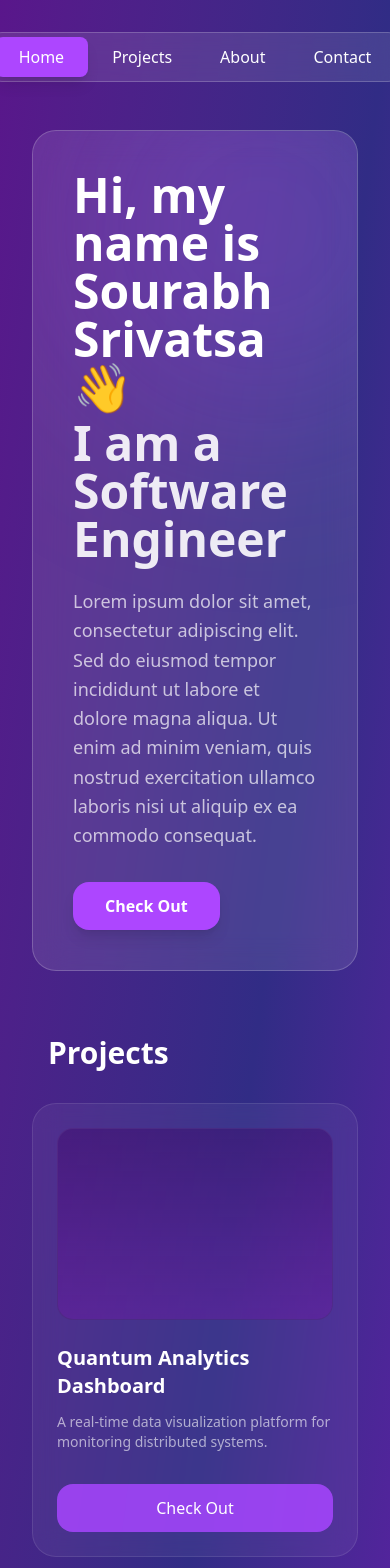
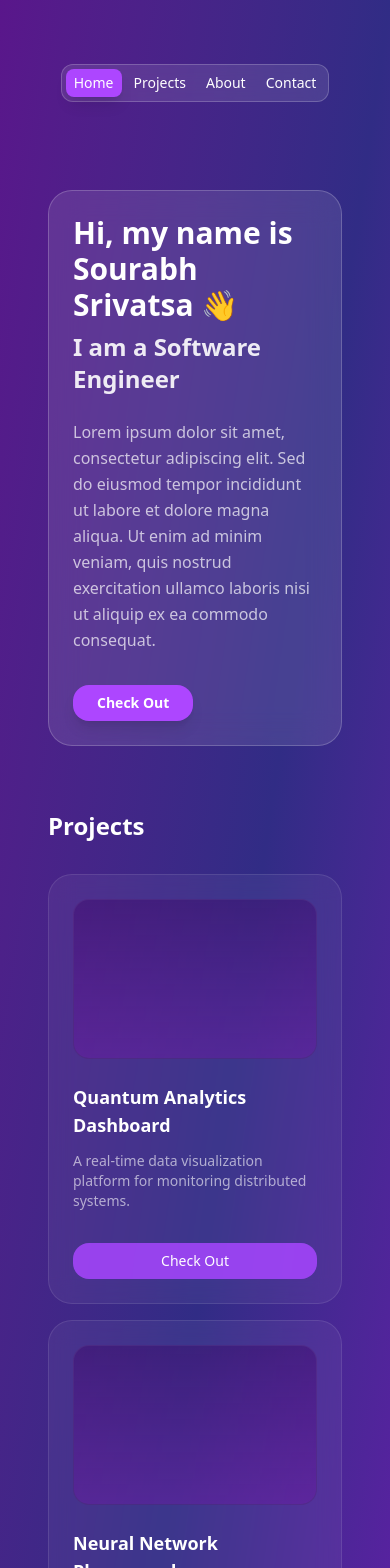
Before and after one commit to K-Sourabh-Srivatsa/portfolio, a React (Vite) app: page / in a window 390 px wide. Shown: the top 1568 px of the page. Built offline with nearby package versions, Linux system fonts and the light colour scheme.

Commit message:
Made the Navbar and homepage more responsive for mobile devices

```diff
--- a/src/components/navbar.jsx
+++ b/src/components/navbar.jsx
@@ -3,12 +3,15 @@ import React from "react";
 const Navbar = () => {
   return (
     <>
-      <nav className="flex justify-center mb-12">
-        <div className="flex bg-white/10 backdrop-blur-md rounded-xl p-1 border border-white/20">
+      <div className="px-4 sm:px-6 lg:px-8 py-8">
+        <nav className="flex justify-center mb-6 sm:mb-12">
+          <div className="flex bg-white/10 backdrop-blur-md rounded-xl p-1 sm:p-2 border border-white/20 gap-1 sm:gap-2 flex-wrap justify-center">
             {["Home", "Projects", "About", "Contact"].map((item) => (
               <button
                 key={item}
-              className={`px-6 py-2 rounded-lg transition-all ${
+                aria-current={item === "Home" ? "page" : undefined}
+                aria-label={`${item} navigation`}
+                className={`px-2 sm:px-3 py-1 sm:py-1.5 rounded-lg transition-all text-sm sm:text-base ${
                   item === "Home"
                     ? "bg-purple-500 shadow-lg"
                     : "hover:bg-white/10"
@@ -19,6 +22,7 @@ const Navbar = () => {
             ))}
           </div>
         </nav>
+      </div>
     </>
   );
 };
--- a/src/pages/homePage/home.jsx
+++ b/src/pages/homePage/home.jsx
@@ -5,47 +5,55 @@ const Homepage = () => {
   const { myName, myTitle, myBio, projects } = homeData;
 
   return (
-    <div className>
+    <div className="px-4 sm:px-6 lg:px-8 py-8">
       {/* Hero Section */}
-      <section className="max-w-5xl mx-auto bg-white/10 backdrop-blur-lg rounded-3xl p-10 border border-white/20 mb-16 relative overflow-hidden">
+      <section className="max-w-5xl mx-auto bg-white/10 backdrop-blur-lg rounded-3xl p-6 md:p-10 border border-white/20 mb-16 relative overflow-hidden">
         <div className="relative z-10">
-          <h1 className="text-5xl font-bold mb-2">
+          <h1 className="text-3xl sm:text-4xl md:text-5xl font-bold mb-2">
             Hi, my name is {myName} 👋
           </h1>
-          <h2 className="text-5xl font-bold mb-6 text-white/90">
+          <h2 className="text-2xl sm:text-3xl md:text-4xl font-bold mb-6 text-white/90">
             I am a {myTitle.split("@")[0]}
           </h2>
-          <p className="text-lg text-white/70 max-w-2xl leading-relaxed mb-8">
+          <p className="text-base sm:text-lg text-white/70 max-w-2xl leading-relaxed mb-8">
             {myBio}
           </p>
-          <button className="bg-purple-500 hover:bg-purple-400 px-8 py-3 rounded-2xl font-semibold transition-all shadow-lg">
+          <button
+            aria-label="Check out hero"
+            className="bg-purple-500 hover:bg-purple-400 px-6 sm:px-8 py-2 sm:py-3 rounded-2xl font-semibold transition-all shadow-lg text-sm sm:text-base"
+          >
             Check Out
           </button>
         </div>
         {/* Decorative Light Refraction */}
-        <div className="absolute -top-24 -right-24 w-96 h-96 bg-purple-500/20 blur-[100px] rounded-full"></div>
+        <div className="hidden sm:block absolute -top-24 -right-24 w-72 sm:w-96 h-72 sm:h-96 bg-purple-500/20 blur-[100px] rounded-full"></div>
       </section>
 
       {/* Projects Grid */}
       <section className="max-w-6xl mx-auto">
-        <h3 className="text-3xl font-bold mb-8 ml-4">Projects</h3>
-        <div className="grid grid-cols-1 md:grid-cols-2 lg:grid-cols-4 gap-6">
+        <h3 className="text-2xl sm:text-3xl font-bold mb-8">Projects</h3>
+        <div className="grid grid-cols-1 md:grid-cols-2 lg:grid-cols-4 gap-4 sm:gap-6">
           {projects.map((project) => (
             <div
               key={project.projectIndex}
               className="bg-white/5 backdrop-blur-md border border-white/10 rounded-3xl p-6 flex flex-col h-full hover:border-white/30 transition-all group"
             >
               {/* Mock Project Image/Icon */}
-              <div className="bg-purple-950/40 rounded-2xl h-48 mb-6 overflow-hidden border border-white/5">
+              <div className="bg-purple-950/40 rounded-2xl h-40 md:h-48 mb-6 overflow-hidden border border-white/5">
                 <div className="w-full h-full bg-gradient-to-t from-purple-500/20 to-transparent group-hover:scale-110 transition-transform duration-500"></div>
               </div>
 
-              <h4 className="text-xl font-bold mb-3">{project.projectTitle}</h4>
-              <p className="text-white/60 text-sm mb-8 flex-grow">
+              <h4 className="text-lg sm:text-xl font-bold mb-3 break-words">
+                {project.projectTitle}
+              </h4>
+              <p className="text-white/60 text-sm sm:text-base mb-8 flex-grow break-words">
                 {project.projectDescription}
               </p>
 
-              <button className="w-full bg-purple-500/80 hover:bg-purple-500 py-3 rounded-2xl font-medium transition-all">
+              <button
+                aria-label={`Check out ${project.projectTitle}`}
+                className="w-full bg-purple-500/80 hover:bg-purple-500 py-2 sm:py-3 rounded-2xl font-medium transition-all text-sm sm:text-base focus:outline-none focus:ring-2 focus:ring-purple-300"
+              >
                 Check Out
               </button>
             </div>
```
Lines whose indentation alone changed are shown as unchanged.
